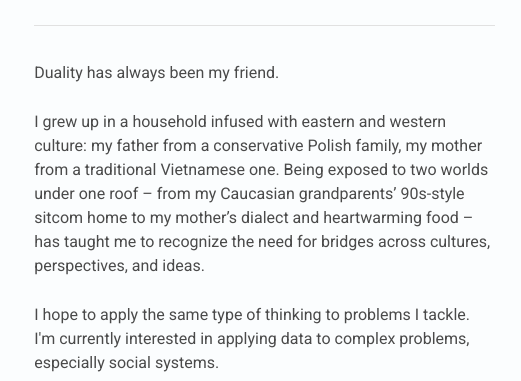
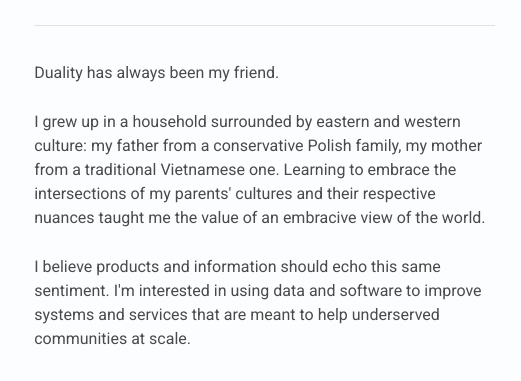
Before and after one commit to grant-kalasky/grant-kalasky.github.io, a plain HTML site: page about.html in a window 1280 px wide. Shown: the part 372-753 px from the top of the page, 625-1146 px from the left. Drawn offline with Linux system fonts and the light colour scheme.

Commit message:
copy changes

```diff
--- a/about.html
+++ b/about.html
@@ -70,9 +70,9 @@
 
 					<p>Duality has always been my friend.</p>
 
-					<p>I grew up in a household infused with eastern and western culture: my father from a conservative Polish family, my mother from a traditional Vietnamese one. Being exposed to two worlds under one roof – from my Caucasian grandparents’ 90s-style sitcom home to my mother’s dialect and heartwarming food – has taught me to recognize the need for bridges across cultures, perspectives, and ideas.</p>
+					<p>I grew up in a household surrounded by eastern and western culture: my father from a conservative Polish family, my mother from a traditional Vietnamese one. Learning to embrace the intersections of my parents' cultures and their respective nuances taught me the value of an embracive view of the world.</p>
 
-					<p>I hope to apply the same type of thinking to problems I tackle. I'm currently interested in applying data to complex problems, especially social systems.</p>
+					<p>I believe products and information should echo this same sentiment. I'm interested in using data and software to improve systems and services that are meant to help underserved communities at scale.</p>
 
 					<p>Other interests include <a href="https://www.strava.com/athletes/4719472" target="_blank">cycling</a>, listening to 80s synth pop, and reading <a href="https://www.goodreads.com/grant-kalasky" target="_blank">neat books</a>.</p>
 
```
Also changed, not shown: index.html (+1 -1 lines).
